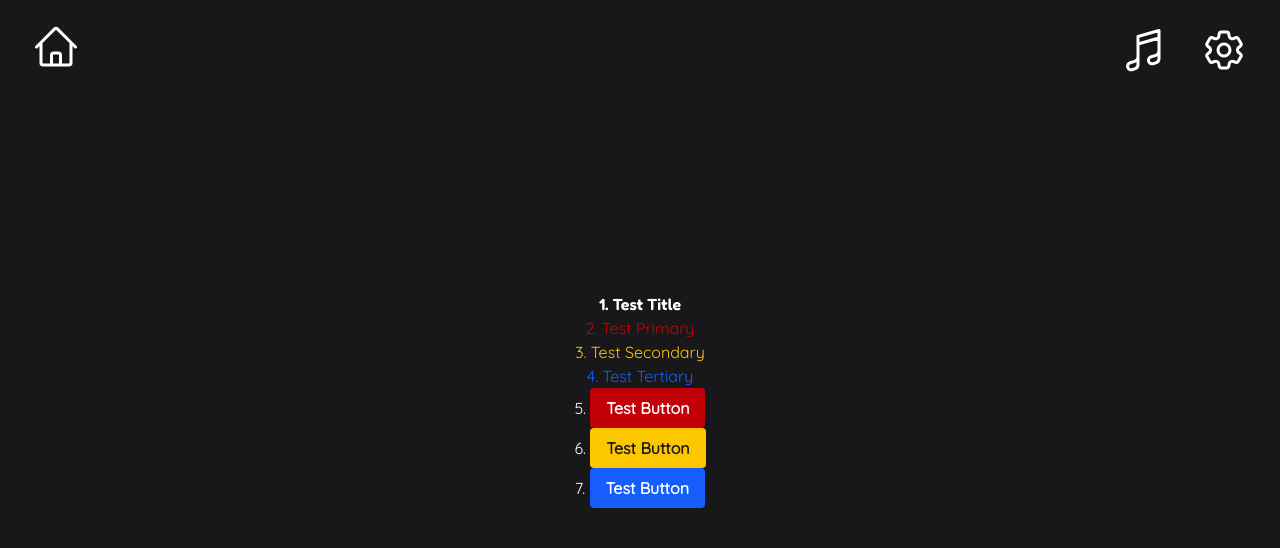
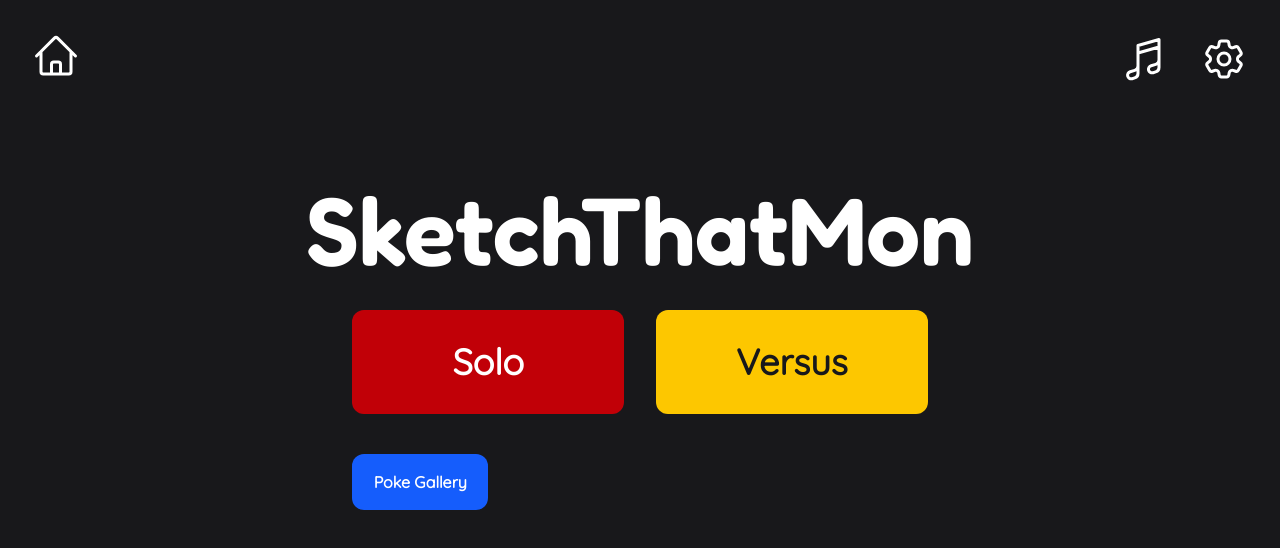
Before and after one commit to KristinEbu/SketchThatMon, a Next.js app: page / in a window 1280 px wide. Shown: the top 548 px of the page. Built offline with nearby package versions, Linux system fonts and the light colour scheme.

Commit message:
completed home page and app layout (header)

```diff
--- a/src/app/layout.tsx
+++ b/src/app/layout.tsx
@@ -1,4 +1,5 @@
 import "../styles/globals.css";
+import Header from "../components/header";
 
 export default function RootLayout({
   children,
@@ -7,7 +8,12 @@ export default function RootLayout({
 }>) {
   return (
     <html lang="en">
-      <body>{children}</body>
+      <body className="flex flex-col min-h-screen">
+        <Header />
+        <main className="flex-1 flex flex-col items-center justify-start">
+          {children}
+        </main>
+      </body>
     </html>
   );
 }
--- a/src/app/page.tsx
+++ b/src/app/page.tsx
@@ -1,28 +1,21 @@
 import "../styles/globals.css";
 import Button from "../components/button";
-import Header from "../components/header";
 
 export default function Home() {
   return (
-    <div className="grid grid-rows-[20px_1fr_20px] items-center justify-items-center min-h-screen">
-      <Header />
-      <main className="flex flex-col gap-[32px] row-start-2 items-center sm:items-start">
-        <ol className="list-inside list-decimal text-center">
-          <li className="font-title">Test Title</li>
-          <li className="text-red-700">Test Primary</li>
-          <li className="text-yellow-400">Test Secondary</li>
-          <li className="text-blue-600">Test Tertiary</li>
-          <li>
-            <Button color="primary">Test Button</Button>
-          </li>
-          <li>
-            <Button color="secondary">Test Button</Button>
-          </li>
-          <li>
-            <Button color="tertiary">Test Button</Button>
-          </li>
-        </ol>
-      </main>
+    <div className="flex flex-col items-center gap-8 pt-24">
+      <h1 className="font-title text-8xl font-bold text-center">
+        SketchThatMon
+      </h1>
+      <div className="grid grid-cols-2 gap-8">
+        <div className="flex flex-col gap-8">
+          <Button color="primary" size="large">Solo</Button>
+          <Button color="tertiary" size="small" className="mt-2 w-1/2">Poke Gallery</Button>
+        </div>
+        <div className="flex flex-col gap-8">
+          <Button color="secondary" size="large">Versus</Button>
+        </div>
+      </div>
     </div>
   );
 }
--- a/src/components/button.tsx
+++ b/src/components/button.tsx
@@ -1,6 +1,7 @@
 import React from "react";
 
 type ButtonColor = "primary" | "secondary" | "tertiary";
+type ButtonSize = "small" | "normal" | "large";
 
 const styleMap: Record<ButtonColor, string> = {
   primary: "bg-red-700 hover:bg-red-900 text-white",
@@ -8,21 +9,31 @@ const styleMap: Record<ButtonColor, string> = {
   tertiary: "bg-blue-600 hover:bg-blue-800 text-white",
 };
 
+const sizeMap: Record<ButtonSize, string> = {
+  small: "py-4 px-4",
+  normal: "py-6 px-12 text-3xl",
+  large: "py-8 px-20 text-4xl",
+};
+
 interface ButtonProps extends React.ButtonHTMLAttributes<HTMLButtonElement> {
   color?: ButtonColor;
+  size?: ButtonSize;
+  className?: string;
 }
 
 export default function Button({
   color = "primary",
+  size = "normal",
   className = "",
   children,
   ...props
 }: ButtonProps) {
   const style = styleMap[color];
+  const sizeStyle = sizeMap[size];
 
   return (
     <button
-      className={`${style} font-bold py-2 px-4 rounded ${className}`}
+      className={`${style} ${sizeStyle} font-bold rounded-xl ${className}`}
       {...props}
     >
       {children}
--- a/src/components/header.tsx
+++ b/src/components/header.tsx
@@ -38,7 +38,7 @@ export default function Header() {
   const [musicOn, setMusicOn] = useState(true);
 
   return (
-    <header className="w-full flex items-center justify-between px-8 pt-20">
+    <header className="w-full flex items-center justify-between px-8 pt-8">
       {/* Left Side */}
       <div>
         <button aria-label="Home">
```
